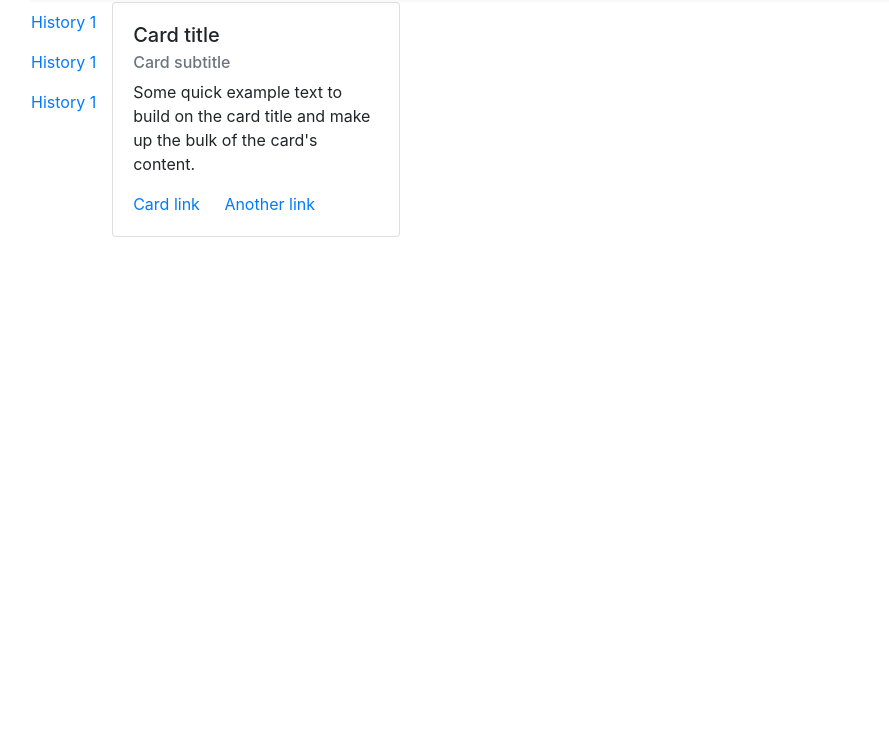
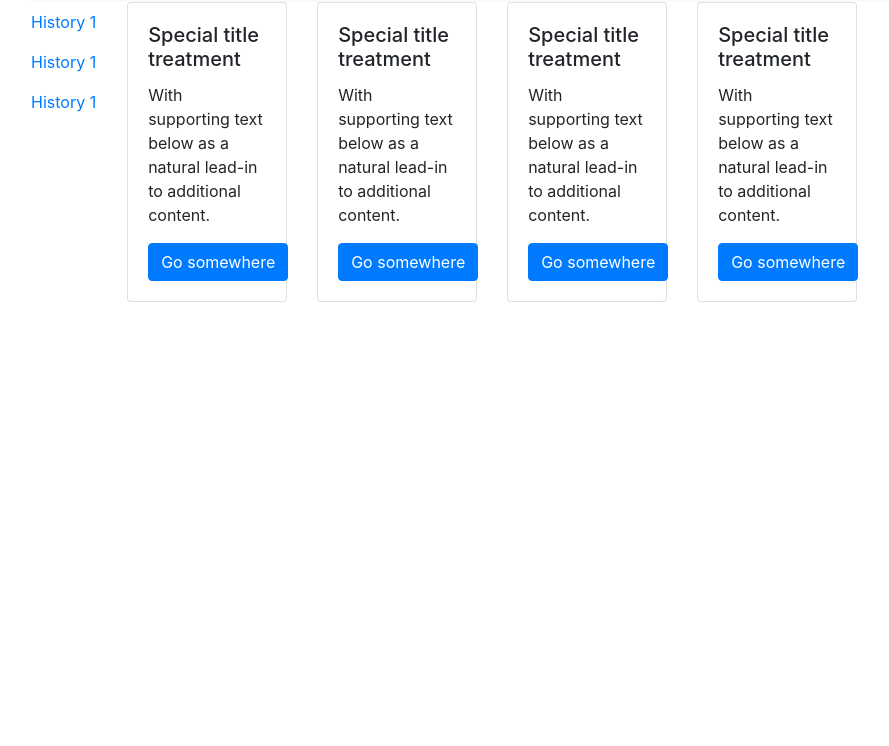
Before and after one commit to BenHCalvert/HW6_Weather, a plain HTML site: page index.html in a window 1280 px wide. Shown: the part 54-800 px from the top of the page, without its empty margins (55-944 px from the left). Drawn offline with nearby package versions, Linux system fonts and the light colour scheme.

Commit message:
HTML layout updates

```diff
--- a/index.html
+++ b/index.html
@@ -18,6 +18,7 @@
 <div class="container">
 
     <!-- Nav Bar -->
+
     <nav class="navbar navbar-expand-lg navbar-light bg-light">
         <a class="navbar-brand" href="index.html">Weather Dashboard</a>
         <button class="navbar-toggler" type="button" data-toggle="collapse" data-target="#navbarSupportedContent" aria-controls="navbarSupportedContent" aria-expanded="false" aria-label="Toggle navigation">
@@ -25,32 +26,69 @@
         </button>
 
         <div class="collapse navbar-collapse" id="navbarSupportedContent">
+
             <form class="form-inline my-2 my-lg-0">
             <input class="form-control mr-sm-2" type="search" placeholder="City" aria-label="Search">
-                <button class="btn btn-outline-dark my-2 my-sm-0" type="submit">Search</button>
+            <button class="btn btn-outline-dark my-2 my-sm-0" type="submit">Get Weather</button>
             </form>
+
         </div>
     </nav>
 
+
     <!-- Search History - Fill Dynamically -->
     <div class="row">
+        <div class=".col-md-3 no-float">
             <nav class="flex-column">
                 <a class="nav-link" href="#">History 1</a>
                 <a class="nav-link" href="#">History 1</a>
                 <a class="nav-link" href="#">History 1</a>
+
             </nav>
-
-        <div class="card" style="width: 18rem;">
+        </div>
+    <!-- cards go here -->
+        <div class="col-md-2">
+            <div class="card">
             <div class="card-body">
-                    <h5 class="card-title">Card title</h5>
-                    <h6 class="card-subtitle mb-2 text-muted">Card subtitle</h6>
-                    <p class="card-text">Some quick example text to build on the card title and make up the bulk of the card's content.</p>
-                    <a href="#" class="card-link">Card link</a>
-                    <a href="#" class="card-link">Another link</a>
+                <h5 class="card-title">Special title treatment</h5>
+                <p class="card-text">With supporting text below as a natural lead-in to additional content.</p>
+                <a href="#" class="btn btn-primary">Go somewhere</a>
+            </div>
+            </div>
+        </div>
+        <div class="col-md-2">
+            <div class="card">
+            <div class="card-body">
+                <h5 class="card-title">Special title treatment</h5>
+                <p class="card-text">With supporting text below as a natural lead-in to additional content.</p>
+                <a href="#" class="btn btn-primary">Go somewhere</a>
+            </div>
+            </div>
+        </div>
+        <div class="col-md-2">
+            <div class="card">
+            <div class="card-body">
+                <h5 class="card-title">Special title treatment</h5>
+                <p class="card-text">With supporting text below as a natural lead-in to additional content.</p>
+                <a href="#" class="btn btn-primary">Go somewhere</a>
+            </div>
+            </div>
+        </div>
+        <div class="col-md-2">
+            <div class="card">
+            <div class="card-body">
+                <h5 class="card-title">Special title treatment</h5>
+                <p class="card-text">With supporting text below as a natural lead-in to additional content.</p>
+                <a href="#" class="btn btn-primary">Go somewhere</a>
+            </div>
             </div>
         </div>
 
+
     </div>
+
+
+
 
 </div>
 
```
Also changed, not shown: assets/styles.css (+20 -0 lines). Lines whose indentation alone changed are shown as unchanged.
